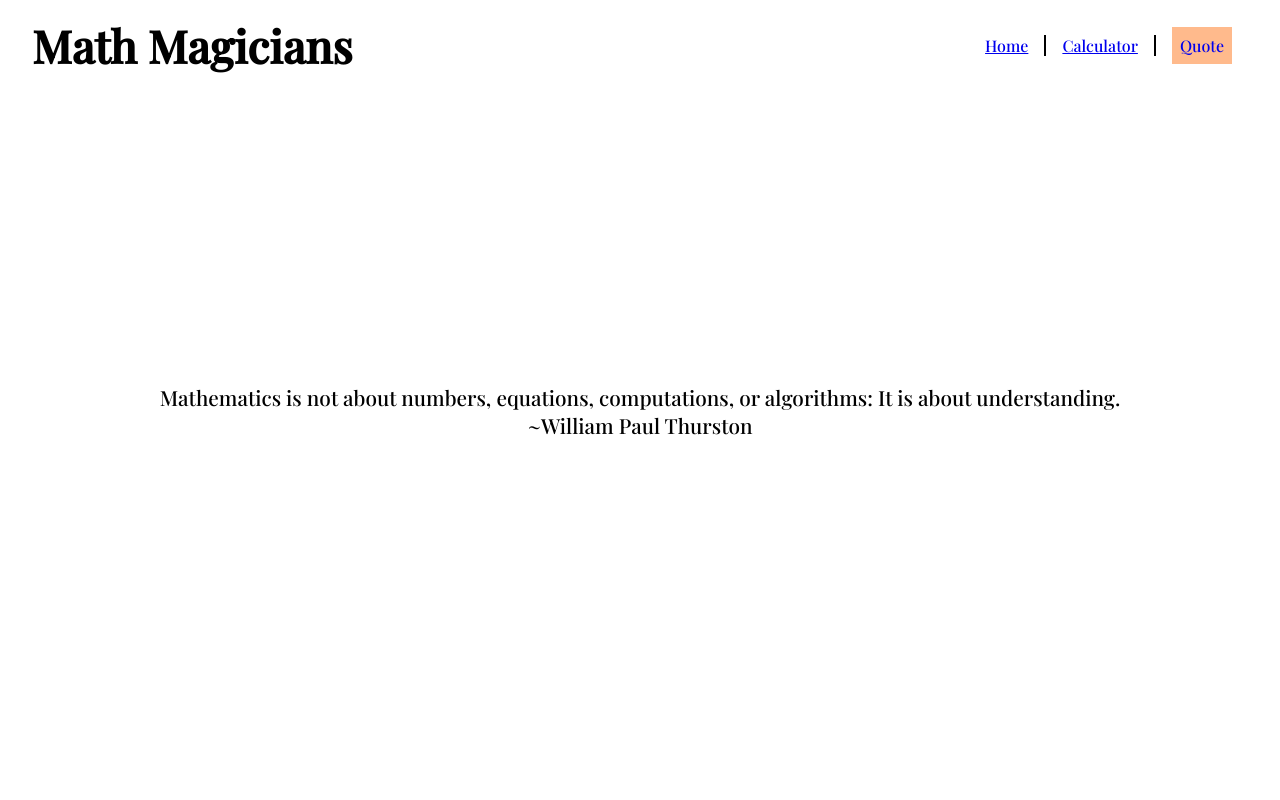
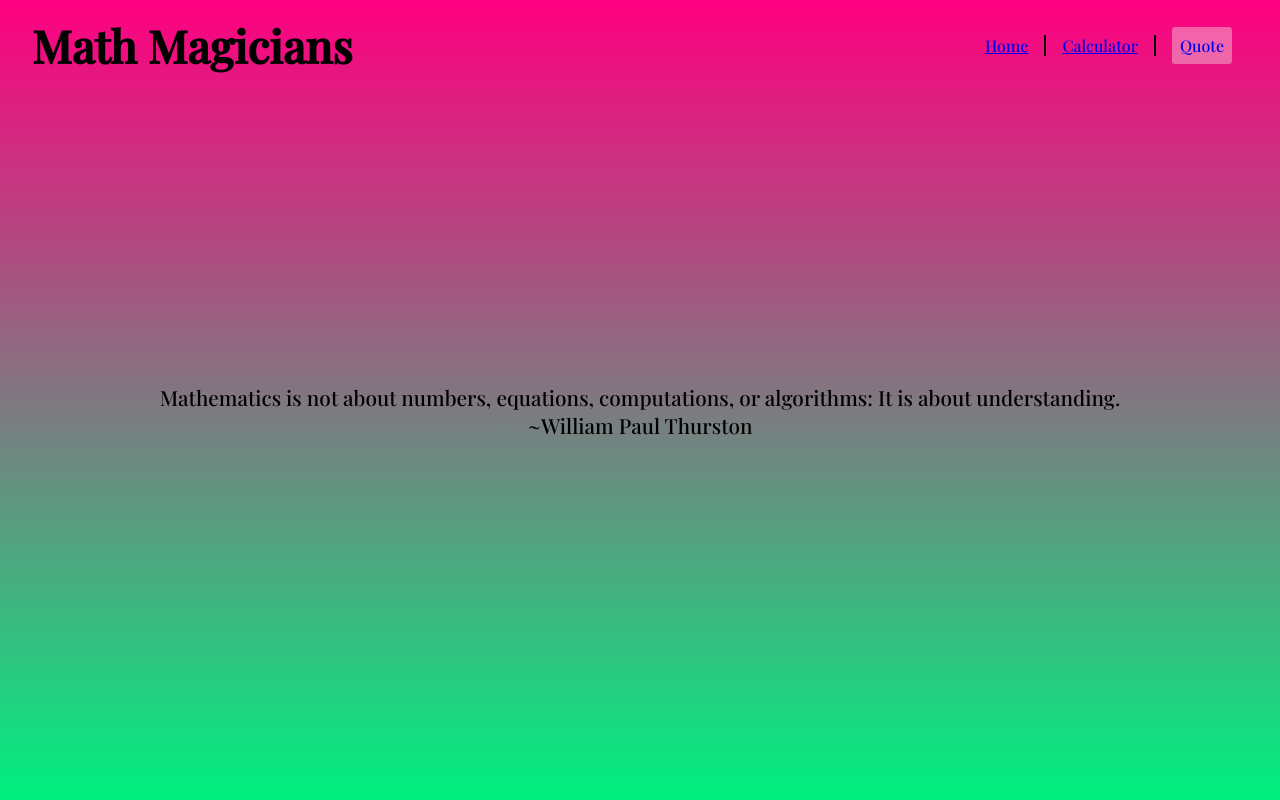
Before and after one commit to NahnahAJ/Math-magicians-Web-App, a React (Create React App) app: page /quote in a window 1280 px wide. Built offline with nearby package versions, Linux system fonts and the light colour scheme; a web font is replaced by a local one.

Commit message:
Added personal styling

```diff
--- a/src/index.css
+++ b/src/index.css
@@ -13,8 +13,9 @@
 }
 
 body {
-  background-color: var(--white-color);
   font-family: var(--heading-font);
+  background: linear-gradient(to top, #00f080  0%, #ff0080 100%);
+  height: 100vh;
 }
 
 .mainUI {
@@ -128,7 +129,8 @@ nav li:last-child {
 }
 
 .active {
-  background-color: rgba(255, 102, 0, 0.452);
+  background-color: rgba(243, 236, 231, 0.39);
+  border-radius: 0.2rem;
   padding: 0.5rem;
   text-decoration: none;
 }
```
